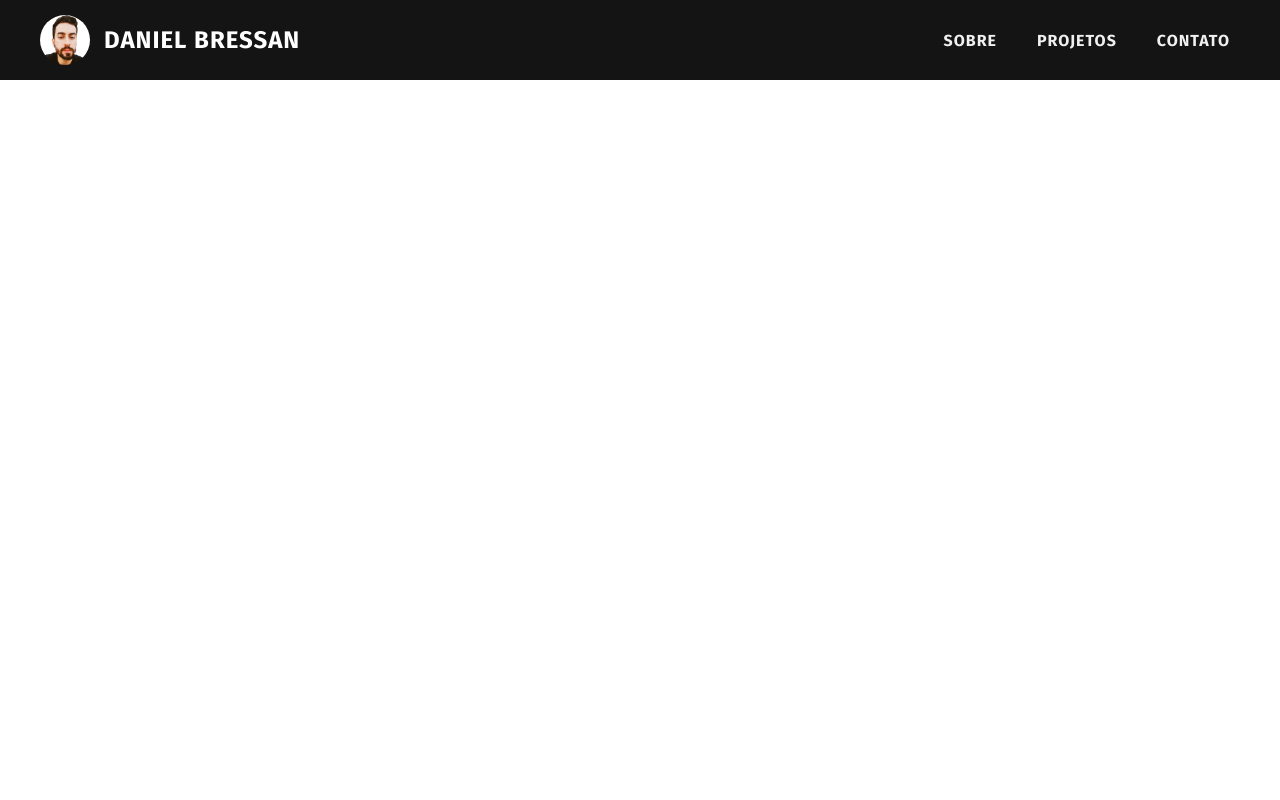
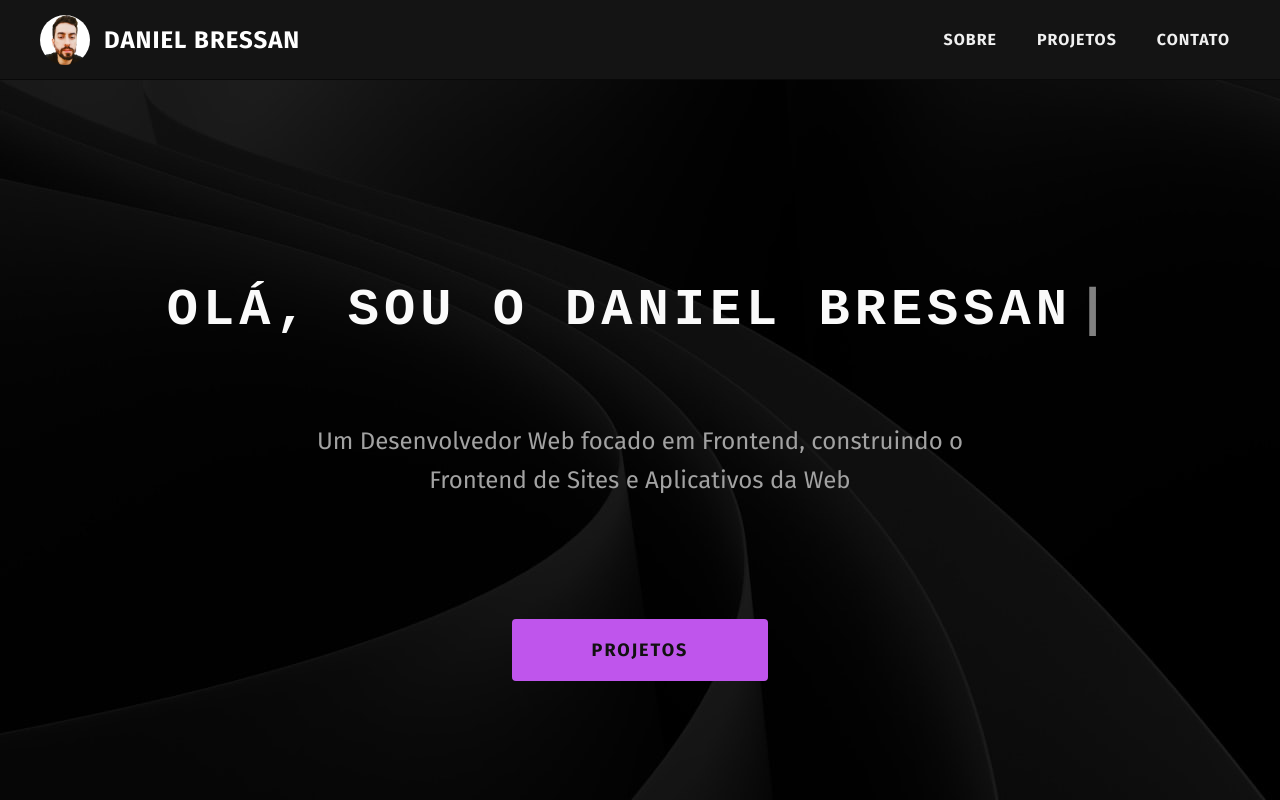
Before and after one commit to DanielBressan93/portfolio, a plain HTML site: page index.html in a window 1280 px wide. Drawn offline with Linux system fonts and the light colour scheme.

Commit message:
adicionado seção intro completa

```diff
--- a/assets/styles/geral.css
+++ b/assets/styles/geral.css
@@ -10,9 +10,9 @@
   --bg-color-black: #000000;
   --nav-text-color: #f0f0f0;
   --title-text-color: #fafafa;
-  --content-text-color: #f0f0f0;
+  --content-text-color: #a2a2a2;
   --color-hover: #bf55ec;
-  --button-bg-color: ;
+  --button-bg-color: #bf55ec;
   --button-text-color: #111111;
 }
 
@@ -31,3 +31,27 @@ img {
   max-width: 1200px;
   margin: 0 auto;
 }
+
+.button {
+  display: block;
+  padding: 2rem 8rem;
+  border-radius: 4px;
+  text-transform: uppercase;
+  font-weight: bold;
+  letter-spacing: .2rem;
+  font-size: 1.8rem;
+  background-color: var(--button-bg-color);
+  color: var(--button-text-color);
+  transition: all 0.3s ease-out;
+}
+
+.button:hover {
+  transform: scale(1.1);
+}
+
+@media (max-width: 700px) {
+  .button {
+    padding: 1.5rem 6rem;
+
+  }
+}
--- a/assets/styles/header.css
+++ b/assets/styles/header.css
@@ -9,6 +9,7 @@ li, a {
   width: 100%;
   height: 8rem;
   padding: 1rem 1.5rem;
+  border-bottom: 1px solid #090909;
 }
 
 .navbar {
@@ -38,10 +39,6 @@ li, a {
 
 }
 
-.logo p:hover {
-  color: var(--color-hover);
-}
-
 .menu {
   display: flex;
   gap: 2rem;
@@ -58,8 +55,8 @@ li, a {
   transition: all 0.3s ease-out;
 }
 
-.menu-item a:hover {
-  color: var(--color-hover);
+.menu a:hover {
+  transform: scale(1.1);
 }
 
 .btn-menu {
--- /dev/null
+++ b/assets/styles/intro.css
@@ -0,0 +1,79 @@
+.intro-bg {
+  height: calc(100vh - 8rem);
+  width: 100%;
+  padding: 20rem 1rem 20rem 1rem;
+  background-image: url('/assets/img/background.jpg');
+  object-position: top center;
+}
+
+.intro-content {
+  display: flex;
+  flex-direction: column;
+  justify-content: center;
+  align-items: center;
+}
+
+.intro-content h1 {
+  text-transform: uppercase;
+  text-align: center;
+  font-size: 5.2rem;
+  letter-spacing: .5rem;
+  line-height: 1.2;
+  color: var(--title-text-color);
+  font-family: 'Courier New', Courier, monospace;
+  margin-bottom: 8rem;
+}
+
+.intro-content h1::after {
+  content: '|';
+  margin-left: .5rem;
+  opacity: 1;
+  animation: pisca .7s infinite;
+}
+
+@keyframes pisca {
+  0%, 100% {
+    opacity: 1;
+  }
+
+  50% {
+    opacity: 0;
+  }
+}
+
+
+.intro-content p {
+  font-size: 2.4rem;
+  max-width: 50ch;
+  text-align: center;
+  line-height: 1.6;
+  color: var(--content-text-color);
+  margin-bottom: 12rem;
+}
+
+
+@media (max-width: 700px) {
+  .intro-content h1 {
+    font-size: 4rem;
+  }
+
+  .intro-content p {
+    font-size: 2rem;
+  }
+}
+
+@media (max-width: 560px) {
+  .intro-bg {
+    padding: 8rem 1rem 8rem 1rem;
+  }
+
+  .intro-content h1 {
+    margin-bottom: 4rem;
+    font-size: 3rem;
+  }
+
+  .intro-content p {
+    font-size: 1.6rem;
+    margin-bottom: 6rem;
+  }
+}
--- a/index.html
+++ b/index.html
@@ -38,5 +38,16 @@
         </ul>
       </nav>
     </header>
+
+    <section class="intro-bg">
+      <div class="intro-content container">
+        <h1 data-text="title">Olá, sou o Daniel Bressan</h1>
+        <p data-text="text">
+          Um Desenvolvedor Web focado em Frontend, construindo o Frontend de
+          Sites e Aplicativos da Web
+        </p>
+        <a class="button" href="#projetos">Projetos</a>
+      </div>
+    </section>
   </body>
 </html>
--- a/script.js
+++ b/script.js
@@ -1,3 +1,4 @@
+// Menu Mobile
 const btnMenu = document.querySelector('.btn-menu');
 const eventos = ['click', 'touchstart'];
 
@@ -17,3 +18,18 @@ const toggleMenu = (event) => {
 eventos.forEach((evento) => {
   btnMenu.addEventListener(evento, toggleMenu);
 });
+
+// Efeito Máquina de Escrever
+const titleWritable = document.querySelector('[data-text="title"]');
+
+const typeWriter = (element) => {
+  const textArray = element.innerHTML.split('');
+  element.innerHTML = '';
+  textArray.forEach((letter, i) => {
+    setTimeout(() => {
+      element.innerHTML += letter;
+    }, 75 * i);
+  });
+};
+
+typeWriter(titleWritable);
--- a/style.css
+++ b/style.css
@@ -1,2 +1,3 @@
 @import './assets/styles/geral.css';
-@import './assets/styles/header.css'
+@import './assets/styles/header.css';
+@import './assets/styles/intro.css';
```
Also changed, not shown: assets/img/background.jpg (added).
